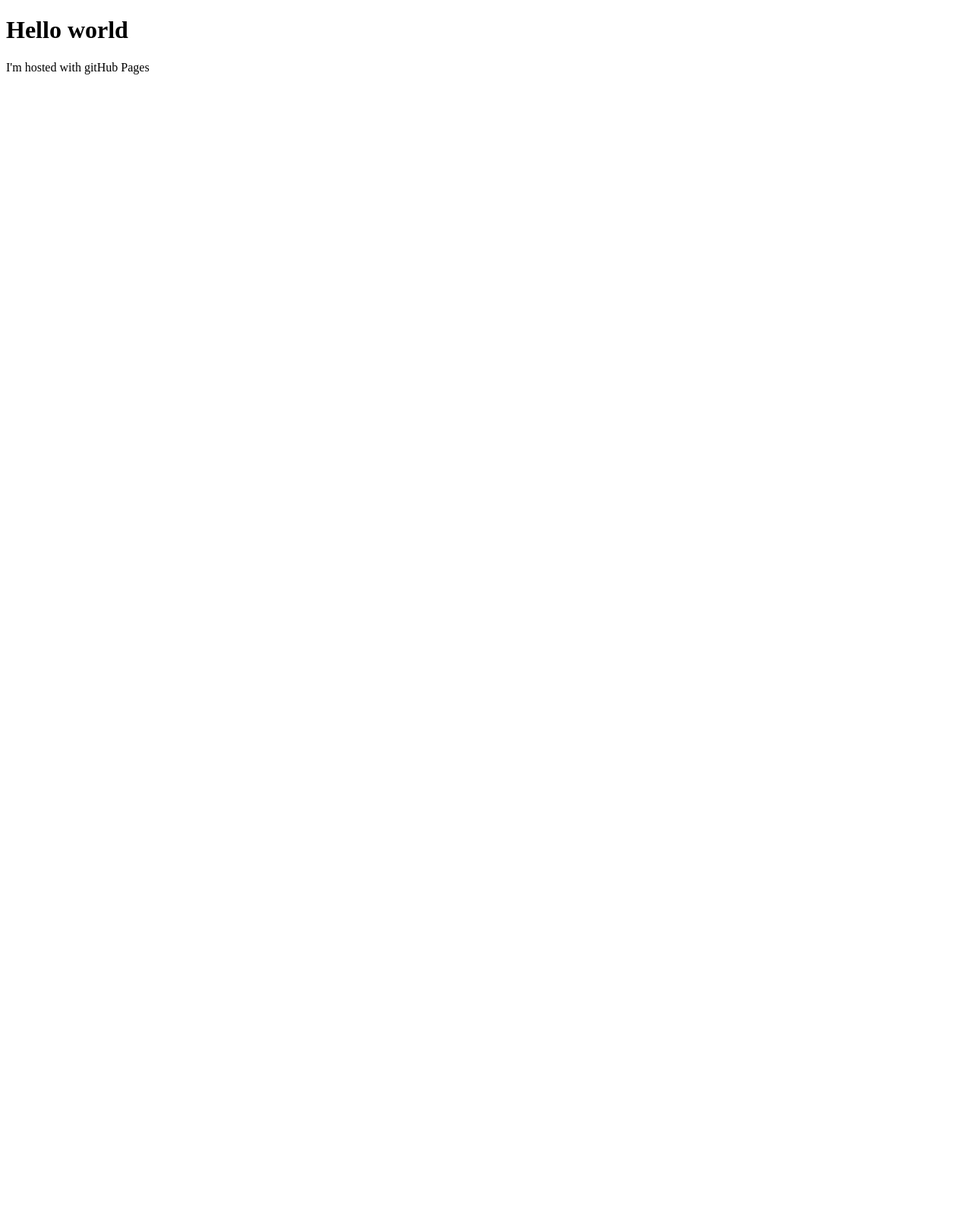
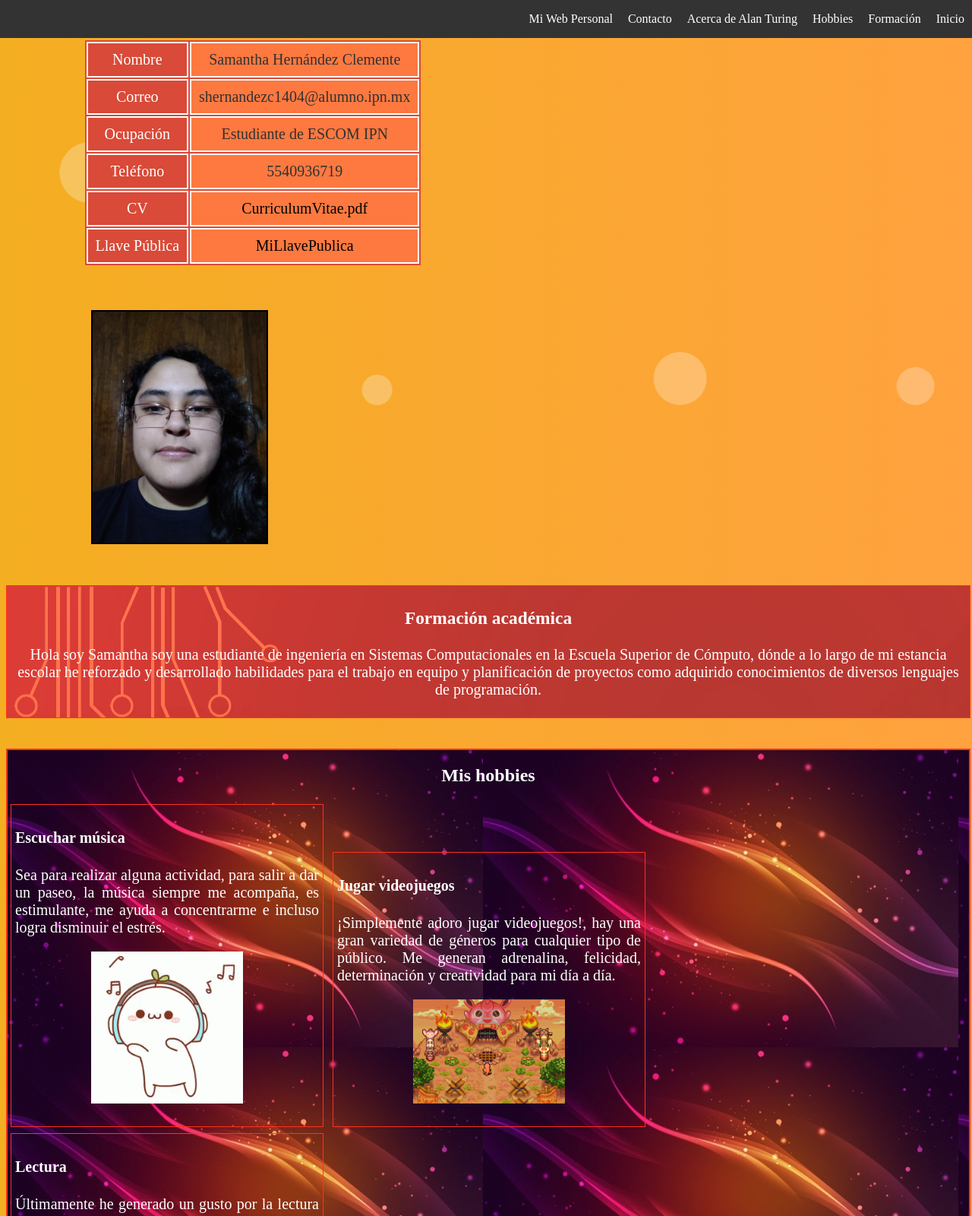
Before and after one commit to SamanthaHdez/SamanthaHdez.github.io, a plain HTML site: page index.html in a window 1280 px wide. Shown: the top 1600 px of the page at 76% size. Before the commit the page ends 800 px from the top, so only its background shows below. Drawn offline with Linux system fonts and the light colour scheme.

Commit message:
Pagina personal

```diff
--- /dev/null
+++ b/estilos.css
@@ -0,0 +1,258 @@
+a{
+	text-decoration: none;
+	color: black;
+}
+body{
+	width: 100%;
+    height: 100vh;
+    background: linear-gradient(to right, #f4ae21, #ffa23f);
+}
+ul.horizontal{
+	list-style-type: none;
+	margin:0;
+	padding:0;
+	overflow: hidden;
+	background-color: #333;
+	position: fixed;
+    top: 0;
+	right: 0;
+    width: 100%;
+}
+ul.horizontal li{
+	float:right;
+}
+ul.horizontal li a{
+	display:inline-block;
+	color: white;
+	text-align: center;
+	padding:16px 10px;
+	text-decoration: none;
+}
+li.menu a:hover{
+	background-color: #111;
+}
+div{
+
+	margin-top: 40px;
+
+}
+div.inicio{
+	display: inline-block;
+	padding: 5px;
+	margin-top: 40px;
+	width:50%;
+
+}
+div.foto{
+	display: inline-block;
+	padding: 10px;
+	margin-left: 8%;
+}
+.formacion, .cripto{
+	display: block;
+	margin-right: 10px;
+	padding: 5px;
+	border: 1px solid #ff311f;
+	text-align:center;
+	font-size: 20px;
+	color: white;
+	background-image: url("fondo2.png");
+	background-repeat: no-repeat;
+	background-attachment: fixed;
+}
+.redes{
+	display: block;
+	color: white;
+	margin-right: 10px;
+	padding: 0;
+	border: 1px solid white;
+	text-align:center;
+	font-size: 20px;
+	background-image: url("fondored.png");
+	background-attachment: fixed;
+}
+.hobbie1, .hobbie2, .hobbie3{
+	display: inline-block;
+	margin: 4px;
+	padding: 5px;
+	border: 1px double #ff311f;
+	max-width: 400px;
+	max-height: 500px;
+	-webkit-flex-flow: column;
+            flex-flow: column;
+	text-align: justify;
+	font-size: 20px;
+
+}
+.hobbies{
+	border: 2px double #ff311f;
+	margin-right: 10px;
+	background-image:url("fondo3.jpg");
+	background-attachment: fixed;
+	color: white;
+}
+.cripto{
+	margin-top: 20px;
+	margin-bottom: 40px;
+}
+img.foto2{
+
+}
+img.foto {
+	width: 45%;
+	border: 2px double black;
+}
+
+div.formacion{
+	display: block;
+}
+
+.tabla{
+	background-color: #d94a38;
+	font-size: 20px;
+	border-collapse: separate;
+	margin: auto;
+
+}
+tr, td{
+	border: 2px solid white;
+	text-align: center;
+	padding: 10px;
+	list-style-type: none;
+}
+.col1{
+	background-color: #d94a38;
+	color: #ffffff;
+}
+.col2{
+	background-color: #FD7940;
+	color: #323131;
+}
+a img{
+	margin: 10px;
+	padding: 5px;
+	max-width: 7%;
+}
+.hobbie{
+	width: 50%;
+	max-height: 250px;
+}
+.burbuja{
+    border-radius: 50%;
+    background: #fff;
+    opacity: .3;
+
+    position: absolute;
+    bottom: -150;
+    z-index: -1;
+    animation: burbujas 3s linear infinite ;
+}
+.burbuja:nth-child(1){
+    width: 80px;
+    height: 80px;
+    left: 5%;
+    animation-duration: 3s;
+    animation-delay: 3s;
+}
+
+.burbuja:nth-child(2){
+    width: 100px;
+    height: 100px;
+    left: 35%;
+    animation-duration: 3s;
+    animation-delay: 5s;
+}
+
+.burbuja:nth-child(3){
+    width: 20px;
+    height: 20px;
+    left: 15%;
+    animation-duration: 1.5s;
+    animation-delay: 7s;
+}
+
+.burbuja:nth-child(4){
+    width: 50px;
+    height: 50px;
+    left: 90%;
+    animation-duration: 6s;
+    animation-delay: 3s;
+}
+
+.burbuja:nth-child(5){
+    width: 70px;
+    height: 70px;
+    left: 65%;
+    animation-duration: 3s;
+    animation-delay: 1s;
+}
+
+.burbuja:nth-child(6){
+    width: 20px;
+    height: 20px;
+    left: 50%;
+    animation-duration: 4s;
+    animation-delay: 5s;
+}
+
+.burbuja:nth-child(7){
+    width: 20px;
+    height: 20px;
+    left: 50%;
+    animation-duration: 4s;
+    animation-delay: 5s;
+}
+
+.burbuja:nth-child(8){
+    width: 100;
+    height: 100px;
+    left: 52%;
+    animation-duration: 5s;
+    animation-delay: 5s;
+}
+
+.burbuja:nth-child(9){
+    width: 65px;
+    height: 65px;
+    left: 51%;
+    animation-duration: 3s;
+    animation-delay: 2s;
+}
+
+.burbuja:nth-child(10){
+    width: 40px;
+    height: 40px;
+    left: 35%;
+    animation-duration: 3s;
+    animation-delay: 4s;
+}
+
+
+@keyframes burbujas{
+    0%{
+        bottom: 0;
+        opacity: 0;
+    }
+    30%{
+        transform: translateX(30px);
+    }
+    50%{
+        opacity: .4;
+    }
+    100%{
+        bottom: 100vh;
+        opacity: 0;
+    }
+}
+
+@keyframes movimiento{
+    0%{
+        transform: translateY(0);
+    }
+    50%{
+        transform: translateY(30px);
+    }
+    100%{
+        transform: translateY(0);
+    }
+}
--- a/index.html
+++ b/index.html
@@ -1,7 +1,143 @@
 <!DOCTYPE html>
 <html>
+<head>
+	<link rel="stylesheet" href="estilos.css">
+	<script src="codigo.js"></script>
+</head>
 <body>
-<h1>Hello world</h1>
-<p>I'm hosted with gitHub Pages</p>
+<header id="home">
+<ul class="horizontal">
+    <li class="menu"><a href="#home">Inicio</a></li>
+    <li class="menu"><a href="#formaca">Formación</a></li>
+    <li class="menu"><a href="#hobbies">Hobbies</a></li>
+    <li class="menu"><a href="#criptografo">Acerca de Alan Turing</a></li>
+    <li class="menu"><a href="#contactos">Contacto</a></li>
+	<li><a href="#">Mi Web Personal</a></li>
+</ul>
+</header>
+<article>
+	<div class="inicio">
+			<table class="tabla">
+				<tbody>
+					<tr>
+						<td class="col1">Nombre</td>
+						<td class="col2">Samantha Hernández Clemente</td>
+					</tr>
+					<tr>
+						<td class="col1">Correo</td>
+						<td class="col2">shernandezc1404@alumno.ipn.mx</td>
+					</tr>
+					<tr>
+						<td class="col1">Ocupación</td>
+						<td class="col2">Estudiante de ESCOM IPN</td>
+					</tr>
+					<tr>
+						<td class="col1">Teléfono</td>
+						<td class="col2">5540936719</td>
+					</tr>
+					<tr>
+						<td class="col1">CV</td>
+						<td class="col2">
+						<a href="CurriculumVitae.pdf" download="CurriculumVitae.pdf">CurriculumVitae.pdf</a>
+						</td>
+					</tr>
+					<tr>
+						<td class="col1">Llave Pública</td>
+						<td class="col2">
+						<a href="#">MiLlavePublica</a>
+						</td>
+					</tr>
+				</tbody>
+			</table>
+	</div>
+	<div class="foto"><img class="foto" src="mifoto.png"></div>
+</article>
+<article id="formaca">
+	<div class="formacion">
+		<p>
+		<h3>Formación académica</h3>
+		Hola soy Samantha soy una estudiante de ingeniería en Sistemas
+		Computacionales en la Escuela Superior de Cómputo, dónde a lo
+		largo de mi estancia escolar he reforzado y desarrollado habilidades
+		para el trabajo en equipo y planificación de proyectos como adquirido
+		conocimientos de diversos lenguajes de programación.
+		</p>
+	</div>
+</article>
+<article id="hobbies">
+<div class="hobbies">
+	<h2><center>Mis hobbies</center></h2>
+	<div class="hobbie1">
+		<p><h4>Escuchar música</h4>
+		Sea para realizar alguna actividad, para salir a dar un paseo,
+		la música siempre me acompaña, es estimulante, me ayuda a concentrarme
+		e incluso logra disminuir el estrés.
+		</p>
+		<p><center><img src="musica.gif" class="hobbie"></center></p>
+	</div>
+	<div class="hobbie2">
+		<p><h4>Jugar videojuegos</h4>
+		¡Simplemente adoro jugar videojuegos!, hay una gran variedad de géneros
+		para cualquier tipo de público. Me generan adrenalina, felicidad,
+		determinación y creatividad para mi día a día.
+		</p>
+		<p><center><img src="pokemon.gif" class="hobbie"></center></p>
+	</div>
+	<div class="hobbie3">
+		<p><h4>Lectura</h4>
+		Últimamente he generado un gusto por la lectura que antes no tenía.
+		No sólo amplio mi perspectiva,
+		extiendo mi vocabulario y una buena alternativa para pasar el rato.
+		</p>
+		<p><center><img src="libro.jpg" class="hobbie"></center></p>
+	</div>
+</div>
+</article>
+<article id="criptografo">
+	<div class="cripto">
+		<table class="tabla2">
+			<tbody>
+			<tr>
+				<td>
+					<img class="foto2" src="AlanTuring.jpg">
+				</td>
+				<td>
+					<p><h3>Un criptógrafo famoso</h3>
+		Alan Turing nació en Gran Bretaña en el año 1912 y gracias a sus
+		conocimientos en matemáticas, pudo realizar grandes aportes a la recreación
+		de la máquina Enigma, que fue utilizada por casi toda la Segunda
+		Guerra Mundial por Alemania.
+		</p>
+		<p>
+		Incluso, Turing llegó a trabajar de manera directa con Rejewski
+		que como se mencionó anteriormente, se puede considerar como el
+		personaje estrella de la criptografía durante la tercera época de la criptografía.
+		</p>
+				</td>
+			</tr>
+			</tbody>
+		</table>
+	</div>
+</article>
+<article  id="contactos">
+	<div class="redes">
+		<h2>Encuentrame en</h2>
+		<a href="https://www.facebook.com/puchi.charat"><img src="facebook.jpg"</a>
+		<a href="https://twitter.com/AryltheZero"><img src="twitter.jpg"</a>
+		<a href="https://wa.me/5540936719/?text=Hola%20un%20gusto%20en%20conocerte"><img src="whatsapp.jpg"</a>
+	</div>
+</article>
+	<div class="burbujas">
+            <div class="burbuja"></div>
+            <div class="burbuja"></div>
+            <div class="burbuja"></div>
+            <div class="burbuja"></div>
+            <div class="burbuja"></div>
+            <div class="burbuja"></div>
+            <div class="burbuja"></div>
+            <div class="burbuja"></div>
+            <div class="burbuja"></div>
+            <div class="burbuja"></div>
+    </div>
 </body>
 </html>
```
Also changed, not shown: AlanTuring.jpg (added), facebook.jpg (added), fondo.jpg (added), fondo2.png (added), fondo3.jpg (added), fondored.png (added), leer.gif (added), libro.jpg (added), mifoto.png (added), musica.gif (added), pokemon.gif (added), twitter.jpg (added), whatsapp.jpg (added), 2 other files.
